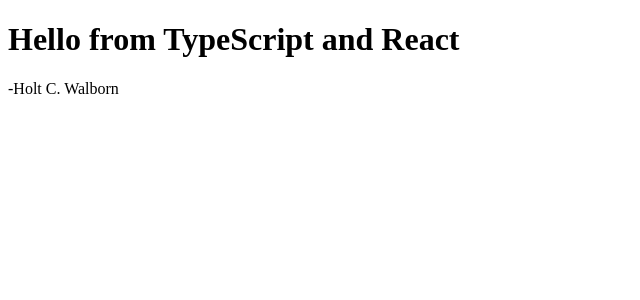
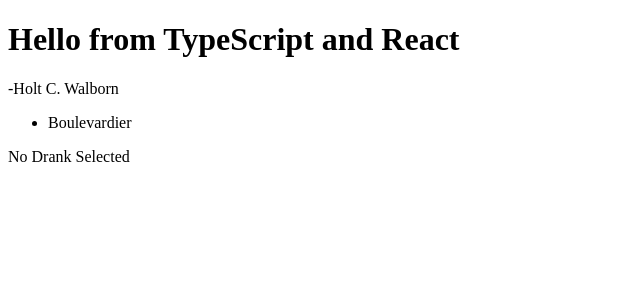
Before and after one commit to hwalborn/typeScript-react, a React app in the folder proj/: page / in a window 1280 px wide. Shown: the top 300 px of the page, without its empty margins (0-640 px from the left). Built offline with nearby package versions, Linux system fonts and the light colour scheme.

Commit message:
added some dranks

```diff
--- /dev/null
+++ b/proj/src/classes/Boulevardier.ts
@@ -0,0 +1,10 @@
+import { Drank } from '../interfaces/Drank';
+
+export class Boulevardier extends Drank {
+    name(): string {
+        return "Boulevardier";
+    }
+    ingredients(): string[] {
+        return new Array("bourbon", "campari");
+    }
+}
--- /dev/null
+++ b/proj/src/classes/DefaultState.ts
@@ -0,0 +1,13 @@
+import { Boulevardier } from './Boulevardier';
+
+import { Drank } from '../interfaces/Drank';
+
+export class DefaultState {
+    constructor(currentDrank: Drank) {
+        this.currentDrank = currentDrank;
+    }
+    currentDrank: Drank;
+    get drankOptions() : Array<Drank> {
+        return new Array(new Boulevardier());
+    };
+}
--- a/proj/src/components/Hello.tsx
+++ b/proj/src/components/Hello.tsx
@@ -1,23 +1,51 @@
 import * as React from 'react';
 
+import { DefaultState } from '../classes/DefaultState';
 import { Programmer } from '../classes/Programmer';
+import { Boulevardier } from '../classes/Boulevardier';
 
 import { HelloProps } from '../interfaces/HelloProps';
+import { Drank } from '../interfaces/Drank';
 
-export class Hello extends React.Component<HelloProps, {}> {
+const drankOptions = new Array<Drank>(new Boulevardier());
+
+export class Hello extends React.Component<HelloProps, DefaultState> {
     programmer: Programmer;
     constructor(props:  Readonly<HelloProps>) {
         super(props);
         const nameArray = this.props.lastFirstMiddle.split(',');
         const firstNameMiddleInitial = nameArray.pop();
-        this.programmer = new Programmer(firstNameMiddleInitial.split(' ')[1], firstNameMiddleInitial.split(' ')[2], nameArray[0])
+        this.programmer = new Programmer(firstNameMiddleInitial.split(' ')[1], firstNameMiddleInitial.split(' ')[2], nameArray[0]);
+        this.handleDrankClick = this.handleDrankClick.bind(this);
+        this.state = new DefaultState(null);
+    }
+
+    handleDrankClick = (e: any) => {
+        console.log(this);
+        var currentDrank = drankOptions.find((drank: Drank) => {
+            return drank.name() === e.target.innerText;
+        })
+        this.setState({currentDrank: currentDrank});
     }
 
     render() {
+        let options = drankOptions.map((drank: Drank, index: number) => {
+            return <li onClick={this.handleDrankClick}>{drank.name()}</li>;
+        })
+
+        let currentDrankIngredients = this.state.currentDrank ?
+            this.state.currentDrank.ingredientString() : 'No Drank Selected';
+
         return (
             <div>
                 <h1>Hello from {this.props.compiler} and {this.props.framework}</h1>
                 <p>-{this.programmer.fullName}</p>
+                <ul>
+                    {options}
+                </ul>
+                <p>
+                    {currentDrankIngredients}
+                </p>
             </div>
         )
     }
--- /dev/null
+++ b/proj/src/interfaces/Drank.ts
@@ -0,0 +1,8 @@
+export abstract class Drank {
+    abstract ingredients() : Array<string>;
+    abstract name() : string;
+
+    ingredientString() : string {
+        return Array.prototype.join.call(this.ingredients(), ', ');
+    }
+}
```
